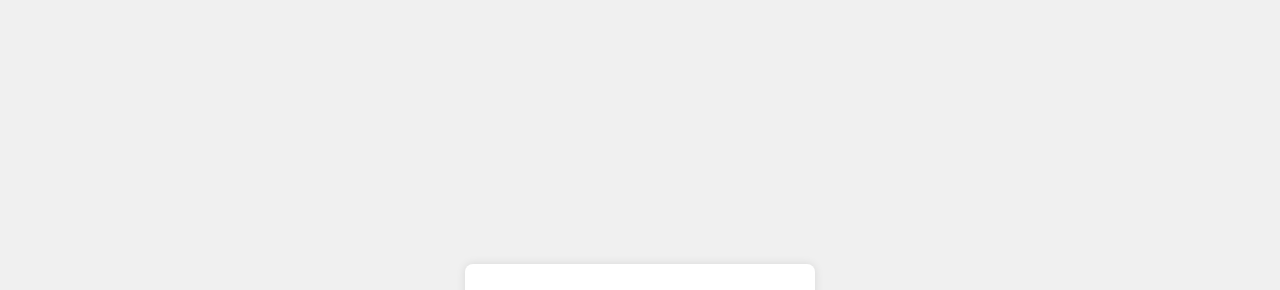
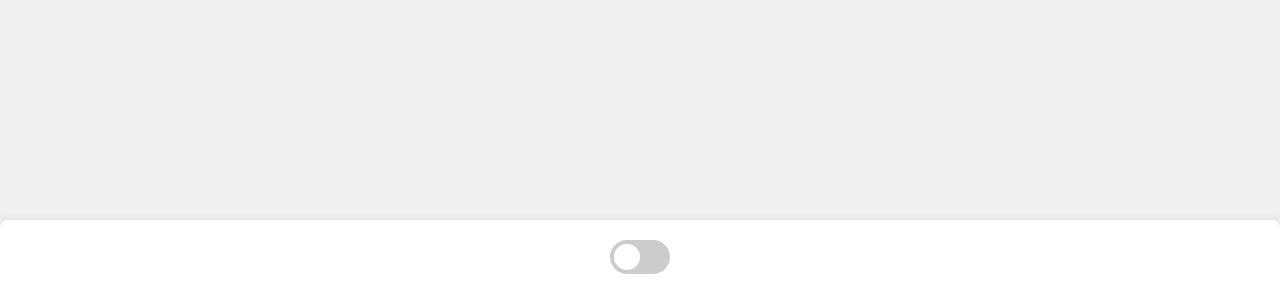
Before and after one commit to fac29b/RuthJosueMashup, a plain HTML site: page public/index.html in a window 1280 px wide. Shown: the part 76-366 px from the top of the page. Drawn offline with nearby package versions, Linux system fonts and the light colour scheme.

Commit message:
feat(JS): add functionalities to toggleSwitch button

```diff
--- a/public/index.css
+++ b/public/index.css
@@ -1,5 +1,7 @@
 body {
-    font-family: Arial, sans-serif;
+    /* font-family: Arial, sans-serif; */
+    font-family: "Open Sans", sans-serif;
+    font-weight: 200;
     margin: 0;
     padding: 0;
     display: flex;
@@ -8,6 +10,70 @@ body {
     height: 100vh;
     background-color: #f0f0f0;
 }
+/* The switch - the box around the slider */
+.switch {
+    position: relative;
+    display: inline-block;
+    width: 60px;
+    height: 34px;
+  }
+
+  /* Hide default HTML checkbox */
+  .switch input {
+    opacity: 0;
+    width: 0;
+    height: 0;
+  }
+
+  /* The slider */
+  .slider {
+    position: absolute;
+    cursor: pointer;
+    top: 0;
+    left: 0;
+    right: 0;
+    bottom: 0;
+    background-color: #ccc;
+    -webkit-transition: .4s;
+    transition: .4s;
+  }
+
+  .slider:before {
+    position: absolute;
+    content: "";
+    height: 26px;
+    width: 26px;
+    left: 4px;
+    bottom: 4px;
+    background-color: white;
+    -webkit-transition: .4s;
+    transition: .4s;
+  }
+
+  input:checked + .slider {
+    background-color: #2196F3;
+  }
+
+  input:focus + .slider {
+    box-shadow: 0 0 1px #2196F3;
+  }
+
+  input:checked + .slider:before {
+    -webkit-transform: translateX(26px);
+    -ms-transform: translateX(26px);
+    transform: translateX(26px);
+  }
+
+  /* Rounded sliders */
+  .slider.round {
+    border-radius: 34px;
+  }
+
+  .slider.round:before {
+    border-radius: 50%;
+  }
+
+
 
 #weather-container {
     text-align: center;
--- a/public/index.html
+++ b/public/index.html
@@ -1,4 +1,3 @@
-
 <!DOCTYPE html>
 <html lang="en">
 <head>
@@ -6,14 +5,24 @@
     <meta name="viewport" content="width=device-width, initial-scale=1.0">
     <title>Weather App</title>
     <link rel="stylesheet" href="../public/index.css">
+    <link rel="preconnect" href="https://fonts.googleapis.com">
+    <link rel="preconnect" href="https://fonts.gstatic.com" crossorigin>
+    <link href="https://fonts.googleapis.com/css2?family=Open+Sans:ital,wght@0,300..800;1,300..800&display=swap" rel="stylesheet">
 </head>
 <body>
-    <div id="weather-container">
-        <h1>Weather Information</h1>
-        <div id="location"></div>
-        <div id="temperature"></div>
-        <div id="openai-response"></div>
-    </div>
+    <main id="weather-container">
+        <label class="switch">
+            <input type="checkbox">
+            <span class="slider round"></span>
+          </label>
+        <header>
+            <h1>Weather Information</h1>
+        </header>
+        <section id="location"></section>
+        <section id="temperature"></section>
+        <section id="openai-response">Lorem ipsum, dolor sit amet consectetur adipisicing elit. Molestiae, ab beatae tenetur molestias culpa harum nulla officia voluptate quas eos labore voluptatum dolorum, laudantium architecto sunt placeat veritatis autem neque.</section>
+    </main>
+
     <script src="../public/index.js"></script>
 </body>
 </html>
--- a/public/index.js
+++ b/public/index.js
@@ -1,3 +1,16 @@
+const toggleSwitch = document.querySelector("input");
+const body = document.querySelector("body");
+toggleSwitch.addEventListener("change", function() {
+  const body = document.querySelector("body");
+
+  // Toggle background color based on checkbox state
+  if (toggleSwitch.checked) {
+    body.style.backgroundColor = "grey";
+  } else {
+    body.style.backgroundColor = "white";
+  }
+});
+
 document.addEventListener('DOMContentLoaded', async () => {
   try {
     // Use the browser's geolocation API to get the user's location
```
Also changed, not shown: 1 other file.
